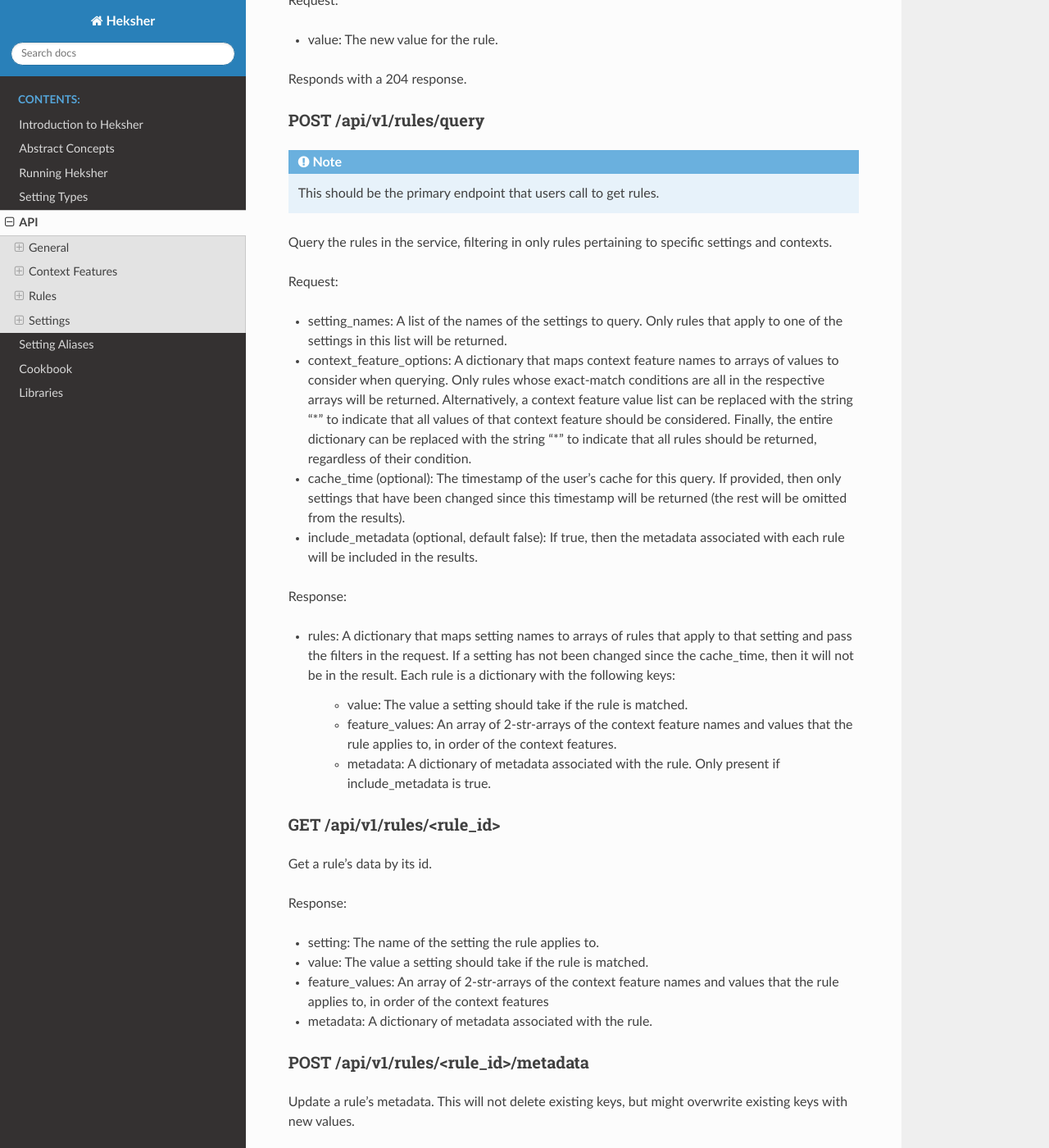
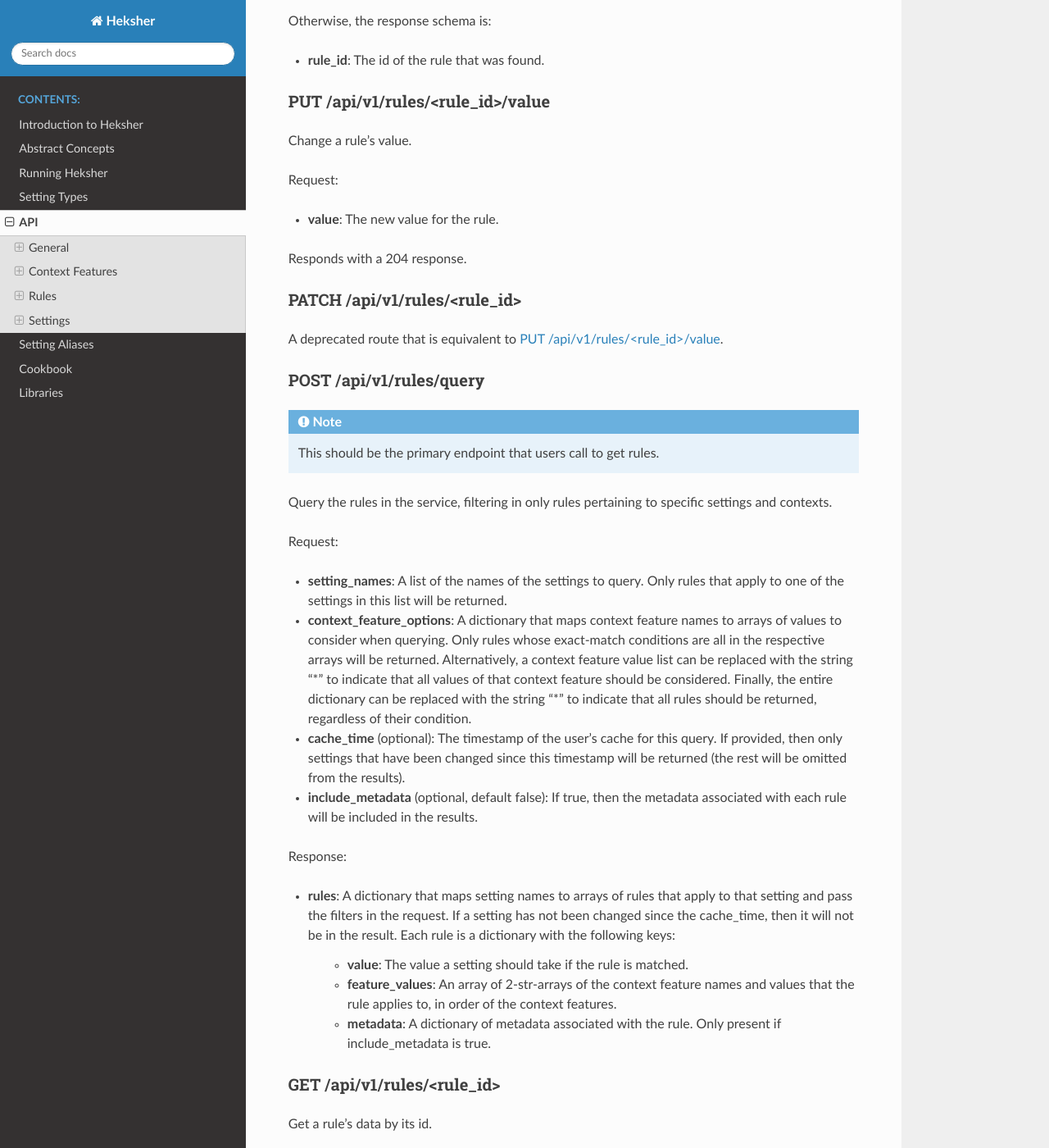
Before and after one commit to biocatchltd/Heksher, a Sphinx documentation site: the page built from docs/api.rst, in a window 1280 px wide and 1400 px high, scrolled down 3137 px. Shown: the whole window at 82% size. Built offline with Sphinx 7.4.7 and the Read the Docs theme 2.0.0, drawn with Linux system fonts in a browser that asks for light colours; some of the changed text lies outside the part shown.

Commit message:
CR fixes

```diff
--- a/docs/api.rst
+++ b/docs/api.rst
@@ -7,8 +7,18 @@
 
 Unless otherwise noted, all responses have the status code 200.
 
+Since Heksher is a FastAPI service, the API can also be accessed via the redoc endpoint ``/redoc``.
+
+The most common endpoints for users are :ref:`setting declaration <api:POST /api/v1/settings/declare>`,
+and :ref:`rule querying <api:POST /api/v1/rules/query>`
+
 General
 -------
+
+GET /redoc
+*************
+
+Returns an HTML page with the redoc documentation for the API.
 
 GET /api/health
 ***********************
@@ -36,7 +46,7 @@
 
 Response:
 
-* context_features: A list of the context feature names, in order.
+* **context_features**: A list of the context feature names, in order.
 
 GET /api/v1/context_features/<feature>
 **************************************
@@ -47,7 +57,7 @@
 
 Otherwise the response schema is:
 
-* index: The index of the context feature.
+* **index**: The index of the context feature.
 
 DELETE /api/v1/context_features/<feature>
 ******************************************
@@ -80,9 +90,10 @@
 
 Request:
 
-* context_feature: The name of the context feature to add.
+* **context_feature**: The name of the context feature to add.
 
 If a context feature with the same name already exists, returns a 409.
+
 Otherwise, returns a 204 response.
 
 Rules
@@ -95,16 +106,16 @@
 
 Request:
 
-* setting: The name of the setting for the rule to apply to.
-* feature_values: A dictionary of the values of the context features that the rule should apply to.
-* value: The value a setting should take if the rule is matched.
-* metadata: A dictionary of metadata to associate with the rule.
+* **setting**: The name of the setting for the rule to apply to.
+* **feature_values**: A dictionary of the values of the context features that the rule should apply to.
+* **value**: The value a setting should take if the rule is matched.
+* **metadata**: A dictionary of metadata to associate with the rule.
 
 If a rule with the same setting and feature_values already exists, returns a 409.
 
 otherwise, returns a 201 response, with the following schema:
 
-* rule_id: The id of the rule that was created.
+* **rule_id**: The id of the rule that was created.
 
 DELETE /api/v1/rules/<rule_id>
 *******************************
@@ -120,25 +131,30 @@
 
 Request:
 
-* setting: The name of the setting the rule to applies to.
-* feature_values: A dictionary of the values of the context features that the rule should apply to.
+* **setting**: The name of the setting the rule to applies to.
+* **feature_values**: A dictionary of the values of the context features that the rule should apply to.
 
 If a rule does not exists to that setting and feature_values, returns a 404 response.
 
 Otherwise, the response schema is:
 
-* rule_id: The id of the rule that was found.
+* **rule_id**: The id of the rule that was found.
 
-PATCH /api/v1/rules/<rule_id>
-******************************
+PUT /api/v1/rules/<rule_id>/value
+**********************************
 
 Change a rule's value.
 
 Request:
 
-* value: The new value for the rule.
+* **value**: The new value for the rule.
 
 Responds with a 204 response.
+
+PATCH /api/v1/rules/<rule_id>
+**********************************
+
+A deprecated route that is equivalent to `PUT /api/v1/rules/<rule_id>/value`_.
 
 POST /api/v1/rules/query
 **************************
@@ -151,28 +167,28 @@
 
 Request:
 
-* setting_names: A list of the names of the settings to query. Only rules that apply to one of the
+* **setting_names**: A list of the names of the settings to query. Only rules that apply to one of the
   settings in this list will be returned.
-* context_feature_options: A dictionary that maps context feature names to arrays of values to consider when
+* **context_feature_options**: A dictionary that maps context feature names to arrays of values to consider when
   querying. Only rules whose exact-match conditions are all in the respective arrays will be returned. Alternatively,
   a context feature value list can be replaced with the string "*" to indicate that all values of that context feature
   should be considered. Finally, the entire dictionary can be replaced with the string "*" to indicate that all rules
   should be returned, regardless of their condition.
-* cache_time (optional): The timestamp of the user's cache for this query. If provided, then only settings that have
+* **cache_time** (optional): The timestamp of the user's cache for this query. If provided, then only settings that have
   been changed since this timestamp will be returned (the rest will be omitted from the results).
-* include_metadata (optional, default false): If true, then the metadata associated with each rule will be included in
+* **include_metadata** (optional, default false): If true, then the metadata associated with each rule will be included in
   the results.
 
 Response:
 
-* rules: A dictionary that maps setting names to arrays of rules that apply to that setting and pass the filters in the
+* **rules**: A dictionary that maps setting names to arrays of rules that apply to that setting and pass the filters in the
   request. If a setting has not been changed since the cache_time, then it will not be in the result.
   Each rule is a dictionary with the following keys:
 
-    * value: The value a setting should take if the rule is matched.
-    * feature_values: An array of 2-str-arrays of the context feature names and values that the rule applies to, in order
+    * **value**: The value a setting should take if the rule is matched.
+    * **feature_values**: An array of 2-str-arrays of the context feature names and values that the rule applies to, in order
       of the context features.
-    * metadata: A dictionary of metadata associated with the rule. Only present if include_metadata is true.
+    * **metadata**: A dictionary of metadata associated with the rule. Only present if include_metadata is true.
 
 GET /api/v1/rules/<rule_id>
 ***************************
@@ -181,11 +197,11 @@
 
 Response:
 
-* setting: The name of the setting the rule applies to.
-* value: The value a setting should take if the rule is matched.
-* feature_values: An array of 2-str-arrays of the context feature names and values that the rule applies to, in order
+* **setting**: The name of the setting the rule applies to.
+* **value**: The value a setting should take if the rule is matched.
+* **feature_values**: An array of 2-str-arrays of the context feature names and values that the rule applies to, in order
   of the context features
-* metadata: A dictionary of metadata associated with the rule.
+* **metadata**: A dictionary of metadata associated with the rule.
 
 POST /api/v1/rules/<rule_id>/metadata
 *****************************************
@@ -194,7 +210,7 @@
 
 Request:
 
-* metadata: A dictionary of metadata to associate with the rule.
+* **metadata**: A dictionary of metadata to associate with the rule.
 
 Response is an empty 204 response.
 
@@ -205,7 +221,7 @@
 
 Request:
 
-* metadata: A dictionary of metadata to associate with the rule.
+* **metadata**: A dictionary of metadata to associate with the rule.
 
 Response is an empty 204 response.
 
@@ -225,7 +241,7 @@
 
 Response:
 
-* metadata: A dictionary of metadata associated with the rule.
+* **metadata**: A dictionary of metadata associated with the rule.
 
 PUT /api/v1/rules/<rule_id>/metadata/<key>
 *******************************************
@@ -234,7 +250,7 @@
 
 Request:
 
-* value: The value to associate with the key.
+* **value**: The value to associate with the key.
 
 Response is an empty 204 response.
 
@@ -253,31 +269,32 @@
 
 .. note::
 
-    This should be the primary endpoint that users call to create and assert the state of settings.
+    This is the primary endpoint that users call to create and assert the state of settings.
 
 Declare that a setting will be used by a service. This endpoint can be used to create new settings or change attributes
 of existing settings (while retaining compatibility).
 
 Request:
 
-* name: The name of the setting.
-* configurable_features: A list of context feature names that the setting will be configurable with.
-* type: The type of the setting. (see :ref:`setting_types:Setting Types`)
-* default_value (optional): The default value of the setting.
-* metadata (optional): A dictionary of metadata associated with the setting.
-* alias (optional): An alias of the setting.
+* **name**: The name of the setting.
+* **configurable_features**: A list of context feature names that the setting will be configurable with.
+* **type**: The type of the setting. (see :ref:`setting_types:Setting Types`)
+* **default_value** (optional): The default value of the setting.
+* **metadata** (optional): A dictionary of metadata associated with the setting.
+* **alias** (optional): An alias of the setting.
 
 Response:
 
-* created: True if the setting was created, false if it already existed.
-* changed: An array of strings that describe the attributes of the setting that changed due to the declaration.
-* incomplete: An dictionary describes the attributes of the setting were declared in an incomplete manner. The
+* **created**: True if the setting was created, false if it already existed.
+* **changed**: An array of strings that describe the attributes of the setting that changed due to the declaration.
+* **incomplete**: An dictionary describes the attributes of the setting were declared in an incomplete manner. The
   dictionary maps attribute names to their complete values.
 
 If there is a difference between the setting's declared and actual values that cannot be consolidated, a 409 response
 will be returned.
 
 Heksher will attempt to consolidate the following differences, if they exist:
+
 * If the declaration contains configurable_features that do not exist in the setting, they will be added to the setting.
 
     * If the declaration does not contains configurable_features that do exist in the setting, they will **not** be removed
@@ -308,12 +325,12 @@
 
 Response:
 
-* name: The name of the setting.
-* configurable_features: A list of context feature names that the setting will be configurable with.
-* type: The type of the setting.
-* default_value: The default value of the setting.
-* metadata: A dictionary of metadata associated with the setting.
-* aliases: A list aliases of the setting.
+* **name**: The name of the setting.
+* **configurable_features**: A list of context feature names that the setting will be configurable with.
+* **type**: The type of the setting.
+* **default_value**: The default value of the setting.
+* **metadata**: A dictionary of metadata associated with the setting.
+* **aliases**: A list aliases of the setting.
 
 GET /api/v1/settings
 **********************
@@ -322,20 +339,20 @@
 
 Query Parameters:
 
-* include_additional_data (optional): If true, the response will include all data about all settings. If false (the
+* **include_additional_data** (optional): If true, the response will include all data about all settings. If false (the
   default), the response will only include the name of each setting.
 
 Response:
 
-* settings: A list of dictionaries describing each setting. Each element of the list is of the schema:
+* **settings**: A list of dictionaries describing each setting. Each element of the list is of the schema:
 
-    * name: The name of the setting.
-    * configurable_features: A list of context feature names that the setting will be configurable with. Only included
+    * **name**: The name of the setting.
+    * **configurable_features**: A list of context feature names that the setting will be configurable with. Only included
       if include_additional_data is true.
-    * type: The type of the setting. Only included if include_additional_data is true.
-    * default_value: The default value of the setting. Only included if include_additional_data is true.
-    * metadata: A dictionary of metadata associated with the setting. Only included if include_additional_data is true.
-    * aliases: A list aliases of the setting. Only included if include_additional_data is true.
+    * **type**: The type of the setting. Only included if include_additional_data is true.
+    * **default_value**: The default value of the setting. Only included if include_additional_data is true.
+    * **metadata**: A dictionary of metadata associated with the setting. Only included if include_additional_data is true.
+    * **aliases**: A list aliases of the setting. Only included if include_additional_data is true.
 
 PUT /api/v1/settings/<name>/type
 ********************************
@@ -344,14 +361,14 @@
 
 Request:
 
-* type: The new type of the setting.
+* **type**: The new type of the setting.
 
 The type will only be changed if the default value of the setting and the values of a all the rules of the setting are
 compatible with the new type. If this the case, an empty 204 response will be returned.
 
 Other wise, the 409 response will have the schema:
 
-* conflicts: A list of strings describing the conflicts.
+* **conflicts**: A list of strings describing the conflicts.
 
 PUT /api/v1/settings/<name>/name
 *********************************
@@ -360,7 +377,7 @@
 
 Request:
 
-* name: The new name of the setting.
+* **name**: The new name of the setting.
 
 The name will only be changed if the name is not already in use. If this the case, the old name will be added as an
 alias to the setting and an empty 204 response will be returned.
@@ -374,7 +391,7 @@
 
 Request:
 
-* metadata: A dictionary of metadata to associate with the setting.
+* **metadata**: A dictionary of metadata to associate with the setting.
 
 Response is an empty 204 response.
 
@@ -385,7 +402,7 @@
 
 Request:
 
-* metadata: A dictionary of metadata to associate with the setting.
+* **metadata**: A dictionary of metadata to associate with the setting.
 
 Response is an empty 204 response.
 
@@ -405,7 +422,7 @@
 
 Response:
 
-* metadata: A dictionary of metadata associated with the setting.
+* **metadata**: A dictionary of metadata associated with the setting.
 
 PUT /api/v1/settings/<setting_name>/metadata/<key>
 *****************************************************
@@ -414,7 +431,7 @@
 
 Request:
 
-* value: The value to associate with the key.
+* **value**: The value to associate with the key.
 
 Response is an empty 204 response.
 
```
Also changed, not shown: other parts of docs/api.rst (+3 -3 lines), CHANGELOG.md (+4 -0 lines), docs/concepts.rst (+8 -7 lines), docs/running.rst (+8 -7 lines), docs/setting_types.rst (+6 -6 lines), readme.md (+2 -0 lines), 2 other files.
